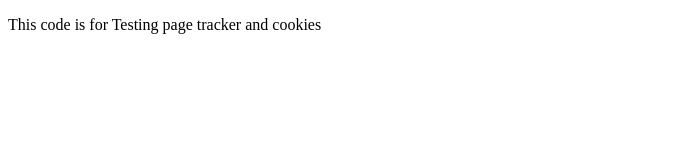
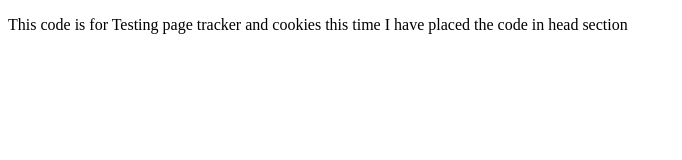
Before and after one commit to venagaci/venagaci-uc.github.io, a plain HTML site: page index.html in a window 1280 px wide. Shown: the whole page, without its empty margins (0-682 px from the left). Drawn offline with Linux system fonts and the light colour scheme.

Commit message:
Update index.html

```diff
--- a/index.html
+++ b/index.html
@@ -21,7 +21,8 @@
 
 
 
-<p> This code is for Testing page tracker and cookies</p>
+<p> This code is for Testing page tracker and cookies this time I have placed the code in head section</p>
+
 
   <script>
     // Function to set a cookie
```
